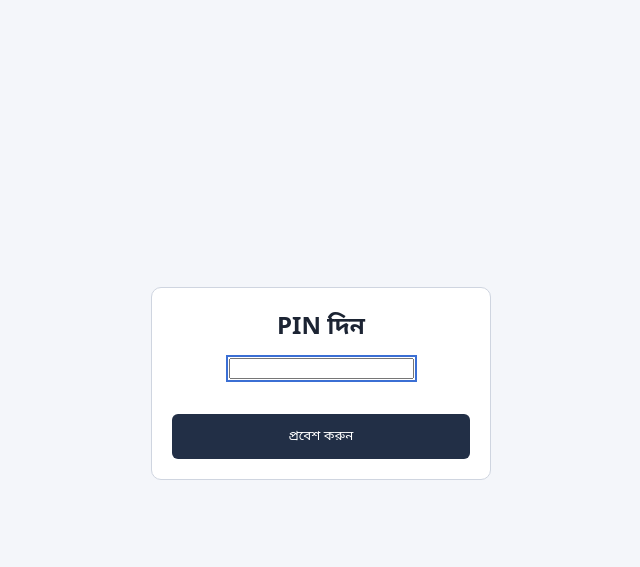
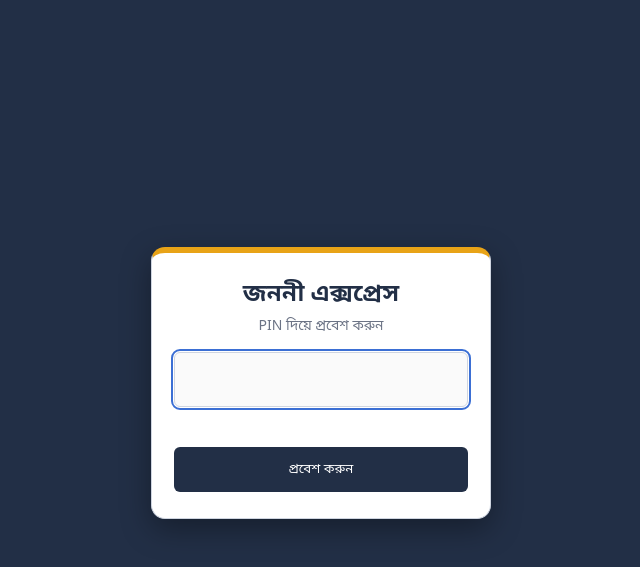
Before and after one commit to salauddin829007/Janani-Booking, a plain HTML site: page index.html in a window 1280 px wide. Shown: the part 17-584 px from the top of the page, without its empty margins (319-959 px from the left). Drawn offline with Linux system fonts and the light colour scheme.

Commit message:
Add files via upload

```diff
--- a/index.html
+++ b/index.html
@@ -16,7 +16,7 @@ form{background:#fff;border:1px solid var(--line);border-radius:10px;padding:20p
 .r2{grid-template-columns:1fr 1fr}.r3{grid-template-columns:1fr 2fr 1fr}
 @media(max-width:620px){.r2,.r3{grid-template-columns:1fr}}
 label{display:block;font-size:14px;color:var(--muted);margin-bottom:4px}
-input[type=text],input[type=tel],input[type=number],select{width:100%;padding:12px;border:1px solid var(--line);border-radius:6px;font:inherit;background:#fafafa;color:var(--ink)}
+input[type=text],input[type=tel],input[type=number],input[type=password],select{width:100%;padding:12px;border:1px solid var(--line);border-radius:6px;font:inherit;background:#fafafa;color:var(--ink)}
 input:focus,select:focus,button:focus-visible{outline:2px solid #3b6fd4;outline-offset:1px}
 .opts{display:flex;gap:22px;flex-wrap:wrap;padding:10px 0}
 .opts label{display:flex;align-items:center;gap:8px;margin:0;color:var(--ink);cursor:pointer}
@@ -36,9 +36,11 @@ button.main:disabled{opacity:.6}
 #memo{display:none}
 input[type=number]{-moz-appearance:textfield}
 input::-webkit-outer-spin-button,input::-webkit-inner-spin-button{-webkit-appearance:none;margin:0}
-#lock{position:fixed;inset:0;background:var(--bg);display:none;align-items:center;justify-content:center;z-index:9;padding:16px}
-#lock form{width:100%;max-width:340px;text-align:center}
-#lock h2{margin:0 0 14px}
+#lock{position:fixed;inset:0;background:var(--navy);display:none;align-items:center;justify-content:center;z-index:9;padding:16px}
+#lock form{width:100%;max-width:340px;text-align:center;background:#fff;border-radius:14px;padding:26px 22px;box-shadow:0 10px 30px rgba(0,0,0,.35);border-top:6px solid #e8a317}
+#lock h2{margin:0 0 4px;color:var(--navy)}
+#lock p{margin:0 0 16px;color:var(--muted);font-size:14px}
+#lock input{text-align:center;font-size:22px;letter-spacing:6px;margin-bottom:6px}
 #vList .bar{display:flex;gap:10px;margin-bottom:10px}
 #vList .bar input{flex:1;min-width:0}
 #vList .bar button{width:auto;padding:12px 16px;white-space:nowrap}
@@ -60,15 +62,15 @@ input::-webkit-outer-spin-button,input::-webkit-inner-spin-button{-webkit-appear
 .card b{font-size:18px}.card small{display:block;color:var(--muted);font-size:14px}
 .card button{padding:8px 14px;border:1px solid var(--navy);border-radius:6px;background:#fff;font:inherit;cursor:pointer}
 .lnk{border:0;background:none;color:#3b6fd4;font:inherit;cursor:pointer;padding:0;margin-bottom:6px}
-#lockBtn{display:block;margin-left:auto;border:0;background:none;color:var(--muted);font:inherit;font-size:13px;cursor:pointer;text-decoration:underline}
+#lockBtn{display:block;margin-left:auto;border:0;background:var(--navy);color:#fff;border-radius:6px;padding:7px 14px;font:inherit;font-size:13px;cursor:pointer}
 @page{size:letter;margin:0}
 @media print{body{background:#fff}main{display:none}#memo{display:block;position:relative;width:612pt;height:792pt;overflow:hidden;font-family:Roboto,Arial,sans-serif;color:#000;-webkit-print-color-adjust:exact;print-color-adjust:exact}#memo div{position:absolute;white-space:nowrap;line-height:1}}
 </style>
 </head>
 <body>
-<div id="lock"><form id="lf"><h2>PIN দিন</h2><input id="pin" type="password" inputmode="numeric" autocomplete="off" aria-label="PIN"><div class="err" id="lerr" role="alert"></div><button class="main" type="submit">প্রবেশ করুন</button></form></div>
+<div id="lock"><form id="lf"><h2>জননী এক্সপ্রেস</h2><p>PIN দিয়ে প্রবেশ করুন</p><input id="pin" type="password" inputmode="numeric" autocomplete="off" aria-label="PIN"><div class="err" id="lerr" role="alert"></div><button class="main" type="submit">প্রবেশ করুন</button></form></div>
 <main>
-<button type="button" id="lockBtn">লক করুন</button>
+<button type="button" id="lockBtn">&#128274; লক করুন</button>
 <section id="vList">
   <div class="head"><h1>Booking List</h1><button class="main" id="addBtn" type="button">+ Add Booking</button></div>
   <div class="bar"><input id="q" type="text" placeholder="Search CN / Phone / Branch" aria-label="Search"><button id="refBtn" type="button" title="রিফ্রেশ" aria-label="রিফ্রেশ">&#8635;</button></div>
```
